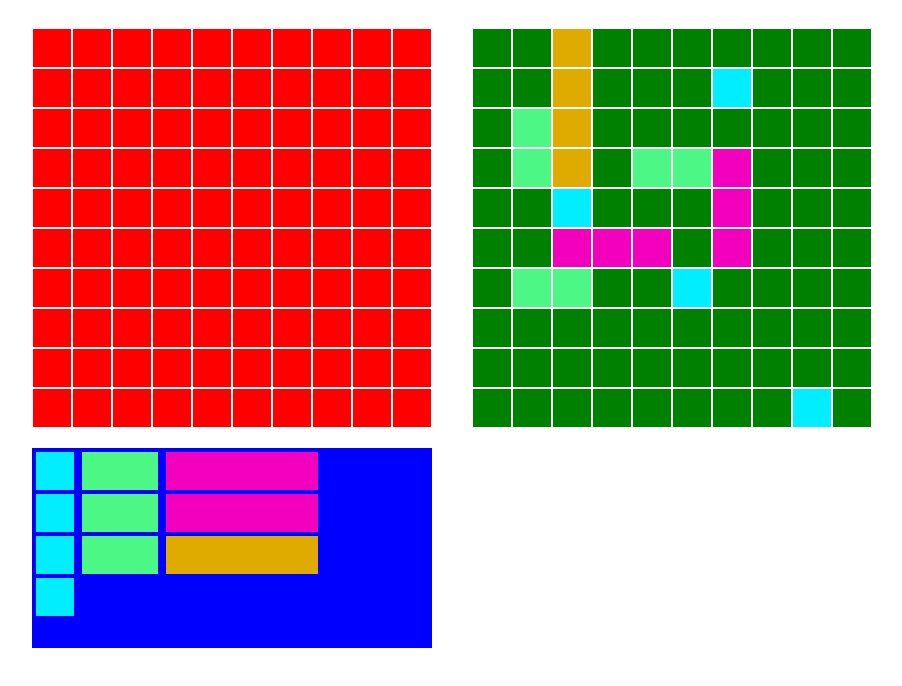
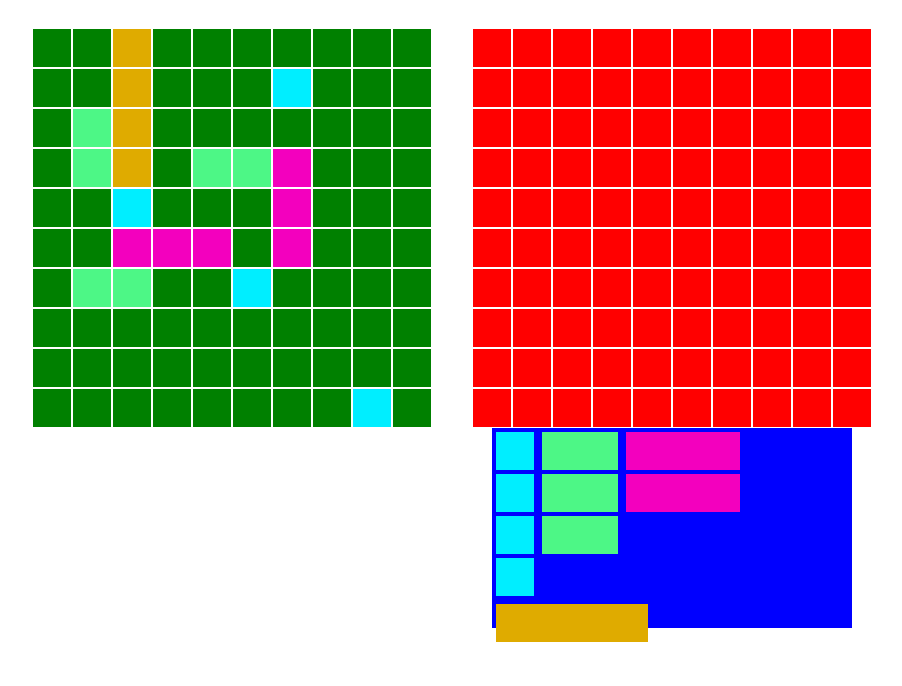
Before and after one commit to khusanov-95/react-game, a React (Create React App) app: page / in a window 1280 px wide. Shown: the top 686 px of the page, without its empty margins (128-1030 px from the left). Built offline with nearby package versions, Linux system fonts and the light colour scheme.

Commit message:
add ship rotate function, start user add ships logic

```diff
--- a/src/components/App.js
+++ b/src/components/App.js
@@ -13,9 +13,8 @@ import './App.css'
 const App = () => {
   return (
     <div className="container">
+      <ComputerBattleGround />
       <UserBattleground />
-      <ComputerBattleGround />
-      <ShipsList />
     </div>
   );
 }
--- a/src/components/ComputerBattleground.js
+++ b/src/components/ComputerBattleground.js
@@ -11,7 +11,7 @@ const ComputerBattleGround = () => {
   //create cells
 function createCells() {
   for(let i = 0; i < 100; i++) {
-    cells.push(<div className='computer-cell' key={i} id={`computerCell-${i}`} ref={(element) => Refs.current.push(element)}></div>);
+    ComputerCells.push(<div className='computer-cell' key={i} id={`computerCell-${i}`} ref={(element) => Refs.current.push(element)}></div>);
   }
 }
 createCells();
@@ -32,17 +32,30 @@ useEffect(() => {
     let Taken = current.some(i => DomCells[randomStart + i].classList.contains('taken'));
     let AtRightEdge = current.some(i => (randomStart + i) % row === row - 1);
     let AtLeftEdge = current.some(i => (randomStart + i) % row === 0);
-    // let ShipOnTop = DomCells[randomStart - 10]
-    // let ShipOnBottom = DomCells[randomStart + 10]
-    // let ShipOnRight = DomCells[randomStart + 1]
-    // let ShipOnLeft = DomCells[randomStart- 1]
 
-    // console.log(ShipOnBottom, randomStart)
+     // продолжить тут
 
 
-    if(!Taken && !AtRightEdge && !AtLeftEdge) current.forEach(i => DomCells[randomStart + i].classList.add('taken',ship.name));
+    if(!Taken && !AtRightEdge && !AtLeftEdge) {
+      current.forEach((i) => {
+        DomCells[randomStart + i].classList.add('taken',ship.name, 'ship-cell');
+        // DomCells[(randomStart + i) - 10].classList.add('taken')
+        // DomCells[(randomStart + i) + 10].classList.add('taken')
+        // DomCells[(randomStart + i)+ 1].classList.add('taken')
+        // DomCells[(randomStart + i) - 1].classList.add('taken')
+        // DomCells[(randomStart + i) - 9].classList.add('taken')
+        // DomCells[(randomStart + i) - 11].classList.add('taken')
+        // DomCells[(randomStart + i) + 9].classList.add('taken')
+        // DomCells[(randomStart + i) + 11].classList.add('taken')
+        }
+      );
+    } else {
+      generateShip(ship)
+    }
 
-    else generateShip(ship)
+
+
+
 
 
   }
@@ -65,7 +78,7 @@ useEffect(() => {
 
   return (
     <div className="computer-cells-container">
-      {cells}
+      {ComputerCells}
     </div>
   )
 
@@ -75,7 +88,7 @@ useEffect(() => {
 
 let row = 10;
 
-let cells = [];
+let ComputerCells = [];
 
 
 
--- a/src/components/ShipList.css
+++ b/src/components/ShipList.css
@@ -9,6 +9,8 @@
 .ship  {
   margin: 4px;
   display: flex;
+  flex-wrap: wrap;
+  cursor: pointer;
 }
 .ship div {
   display: flex;
@@ -16,22 +18,23 @@
   height: 38px;
 }
 
+
 .destroyer {
 
-  background-color: rgb(0, 238, 255);
+  background-color: rgb(0, 238, 255)!important;
 
 }
 .submarine {
 
-  background-color: rgb(77, 247, 134);
+  background-color: rgb(77, 247, 134)!important;
 
 }
 .battleship {
 
-  background-color: rgb(243, 0, 190);
+  background-color: rgb(243, 0, 190)!important;
 
 }
 .carrier {
 
-  background-color: rgb(223, 171, 0);
+  background-color: rgb(223, 171, 0)!important;
 }
--- a/src/components/ShipsList.js
+++ b/src/components/ShipsList.js
@@ -1,28 +1,106 @@
-import React from 'react';
+import React, {useState} from 'react';
 import './ShipList.css';
 
-const ShipsList = ({row,cells}) => {
+const ShipsList = (props) => {
+
+const [isRotated, setRotation] = useState(false)
 
 
+function rotateShip(e) {
+  setRotation(!isRotated);
+  if(isRotated) {
+    e.target.parentNode.style.display = 'inline-block';
+    props.getIsHorizontal(isRotated)
+  } else {
+    e.target.parentNode.style.display = 'flex'
+    props.getIsHorizontal(isRotated)
+  }
+
+}
+
+function dragStart(e) {
+  props.getDragedShip(e.target)
+  // setTimeout(() => {    подумать
+  //   e.target.style.display = "none";
+  // },0); // in order to hide ship when its dragged
+}
+
+function destroyer(pos) {
+  return(
+    <div
+    className="destroyer ship"
+    draggable={true}
+    onMouseDown={(e) => props.selectedCellId(e.target.id)}
+    onDragStart={dragStart}
+    >
+      <div id={`destroyer-${pos}-0`} ></div>
+    </div>
+  );
+}
+
+function submarine(pos) {
+  return(
+    <div className={`submarine ship`}
+    draggable={true}
+    onDoubleClick={rotateShip}
+    onMouseDown={(e) => props.selectedCellId(e.target.id)}
+    onDragStart={dragStart} // or children
+    >
+      <div id={`submarine-${pos}-0` }></div>
+      <div id={`submarine-${pos}-1` }></div>
+    </div>
+  );
+}
+function battleship(pos) {
+  return(
+    <div className="battleship ship"
+    draggable={true}
+    onDoubleClick={rotateShip}
+    onMouseDown={(e) => props.selectedCellId(e.target.id)}
+    onDragStart={dragStart}
+     >
+      <div id={`battleship-${pos}-0`}></div>
+      <div id={`battleship-${pos}-1`}></div>
+      <div id={`battleship-${pos}-2`}></div>
+    </div>
+  );
+}
+function carrier(pos) {
+  return(
+    <div className="carrier ship"
+    draggable={true}
+    onDoubleClick={rotateShip}
+    onMouseDown={(e) => props.selectedCellId(e.target.id)}
+    onDragStart={dragStart}
+    >
+      <div id={`carrier-${pos}-0}`}></div>
+      <div id={`carrier-${pos}-1`}></div>
+      <div id={`carrier-${pos}-2`}></div>
+      <div id={`carrier-${pos}-3`}></div>
+    </div>
+  );
+}
 
 
   return (
     <div className="ship-list">
       <div>
-        {destroyer('first')}
-        {destroyer('second')}
-        {destroyer('third')}
-        {destroyer('fourth')}
+        {destroyer('a')}
+        {destroyer('b')}
+        {destroyer('c')}
+        {destroyer('d')}
       </div>
       <div>
-        {submarine('first')}
-        {submarine('second')}
-        {submarine('third')}
+        {submarine('a')}
+        {submarine('b')}
+        {submarine('c')}
       </div>
       <div>
-        {battleship('first')}
-        {battleship('second')}
-        {carrier(carrier)}
+        {battleship('a')}
+        {battleship('b')}
+      </div>
+      <div>
+        {carrier('a')}
       </div>
     </div>
   );
@@ -30,65 +108,6 @@ const ShipsList = ({row,cells}) => {
 
 
 
-function destroyer(pos) {
-  return(
-    <div className="destroyer ship" draggable={true}>
-      <div id={`destroyer-0-${pos}`}></div>
-    </div>
-  );
-}
-function submarine(pos) {
-  return(
-    <div className="submarine ship" draggable={true}>
-      <div id={`submarine-0-${pos}`}></div>
-      <div id={`submarine-1-${pos}`}></div>
-    </div>
-  );
-}
-function battleship(pos) {
-  return(
-    <div className="battleship ship" draggable={true}>
-      <div id={`battleship-0-${pos}`}></div>
-      <div id={`battleship-1-${pos}`}></div>
-      <div id={`battleship-2-${pos}`}></div>
-    </div>
-  );
-}
-function carrier() {
-  return(
-    <div className="carrier ship" draggable={true}>
-      <div id="carrier-0"></div>
-      <div id="carrier-1"></div>
-      <div id="carrier-2"></div>
-      <div id="carrier-3"></div>
-    </div>
-  );
-}
-
-
-/*
-
-  // draw the computer ships in random location
-function generateShip(ship) {
-  let direction;
-  let randomDirection = Math.floor(Math.random() * ship.directions.length);
-  let current = ship.directions[randomDirection];
-  if(randomDirection === 0) direction = 1;
-  if(randomDirection === 1) direction = 10;
-  let randomStart = Math.floor(Math.random() * cells.length - (ship.directions[0].length * direction));// для того что бы гененировать корабль вниз
-
-  const Taken = current.some(index => cells[randomStart + index].classList.contains('taken'))// classlist might not work
-  const AtRight = current.some(index => (randomStart + index) % row === row - 1); // not to got out of right edge
-  const AtLeft = current.some(index => (randomStart + index) % row === 0)
-
-  if(!Taken && !AtRight && !AtLeft) current.forEach(index => cells[randomStart + index].classList.add('taken', ship.name))
-
-  else generateShip(ship);
-}
-
-
-generateShip(ArrayOfShips[0]); */
-
 
 
 
--- a/src/components/UserBattleground.js
+++ b/src/components/UserBattleground.js
@@ -1,25 +1,117 @@
-import React from 'react';
-import './UserBattleground.css'
+import React ,{useState, useRef}from 'react';
+import ShipList from './ShipsList';
 
+import './UserBattleground.css';
+import './ShipList.css';
 const UserBattleground = () => {
+
+  const [shipCellId, setShipCellId] = useState('');
+  const [dragedShip, setDragedShip] = useState(null);
+  const [isHorizontal, setIsHorizontal] = useState(false);
+
+
+  const Refs = useRef([]);  // multiple refs logic = https://dev.to/mattc/adding-react-refs-to-an-array-of-items-3lik
+
+  let row = 10;
+  let userCells = [];
+
+
+
+//create cells
+function createCells() {
+  for(let i = 0; i < 100; i++) {
+    userCells.push(<div
+      className="user-cell"
+      key={i}
+      id={`userCell-${i}`}
+      // onDragStart={(e) => dragStartHandler(e)}
+      onDragOver={(e) => dragOverHandler(e)}
+      onDragEnter={(e) => dragEnterHandler(e)}
+      onDragLeave={(e) => dragLeaveHandler(e)}
+      onDrop={(e) => dragDropHandler(e)}
+      onDragEnd={(e) => dragEndHandler(e)}
+      ref={(element) => Refs.current.push(element)}
+      ></div>)
+  }
+}
+
+createCells()
+
+let DomCells = Refs.current
+
+// function dragStartHandler(e) {
+//   // console.log(e.target);
+//   // console.log(this);
+//   // console.log(e)
+// }
+
+function dragOverHandler(e) {
+  e.preventDefault()
+  // console.log(cellId)
+  // console.log('dragover')
+}
+
+function dragEnterHandler(e) {
+  e.preventDefault();
+  // console.log('drag enter')
+}
+
+function dragLeaveHandler(e) {
+  // console.log('drag leave');
+}
+
+function dragDropHandler(e){
+  let dragedShipCells = dragedShip.childNodes;
+  let shipCellLastId = dragedShipCells[dragedShip.childNodes.length - 1].id;
+  let shipClass = shipCellLastId.slice(0, -4);
+  let userCellIndex = +e.target.id.substr(9)
+  let ShipLastIndex= +shipCellLastId.substr(-1);
+  let ShipLastIdOnBoard = ShipLastIndex + userCellIndex// change name
+  let selectedShipId = +shipCellId.substr(-1)
+  ShipLastIdOnBoard = ShipLastIdOnBoard - ShipLastIndex; // ?
+
+  console.log(userCellIndex);
+
+  const notAllowedHorizontal = [0,10,20,30,40,50,60,70,80,90,1,11,21,31,41,51,61,71,81,91,2,22,32,42,52,62,72,82,92,3,13,23,33,43,53,63,73,83,93]
+  const notAllowedVertical = [99,98,97,96,95,94,93,92,91,90,89,88,87,86,85,84,83,82,81,80,79,78,77,76,75,74,73,72,71,70,69,68,67,66,65,64,63,62,61,60]
+
+  let newNotAllowedHorizontal = notAllowedHorizontal.splice(0, 10 * ShipLastIndex)
+  let newNotAllowedVertical = notAllowedVertical.splice(0, 10 * ShipLastIndex)
+
+
+  if(isHorizontal && !newNotAllowedHorizontal.includes(ShipLastIdOnBoard)) {
+    for(let i = 0; i < dragedShip.childNodes.length; i++) {
+      DomCells[userCellIndex - selectedShipId + i].classList.add('taken',shipClass);
+    }
+  } else if (!isHorizontal && !newNotAllowedVertical.includes(ShipLastIdOnBoard)) {
+    for(let i = 0; i < dragedShip.childNodes.length; i++) {
+        DomCells[userCellIndex - selectedShipId + row * i].classList.add('taken',shipClass)
+    }
+  } else {
+  return
+  }
+  // remove ship from ship list
+  dragedShip.style.display = 'none';
+}
+
+function dragEndHandler(e) {
+  console.log('drag end')
+}
+
   return (
     <div className="user-cells-container">
-      {cells}
+      {userCells}
+     <ShipList
+     selectedCellId = {shipCellId => setShipCellId(shipCellId)}
+     getDragedShip = {dragedShip => setDragedShip(dragedShip)}
+     getIsHorizontal = {isHorizontal => setIsHorizontal(isHorizontal)}
+    //  getDragedShipLength = {dragedShipLength => setDragedShipLength(dragedShipLength)}
+     />
     </div>
   )
 }
 
-let row = 10;
 
-let cells = [];
-
-//create cells
-function createCells() {
-  for(let i = 0; i < 100; i++) {
-    cells.push(<div className="user-cell" key={i} id={`userCell-${i}`}></div>)
-  }
-}
-createCells()
 
 
 export default UserBattleground;
```
